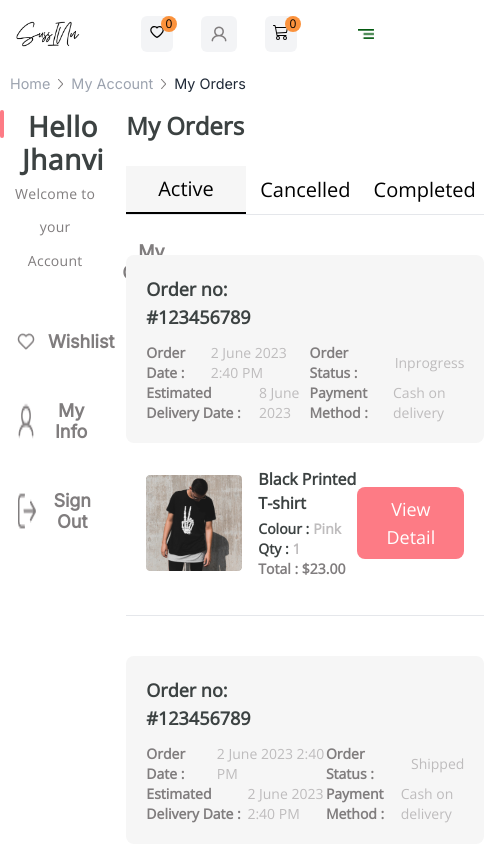
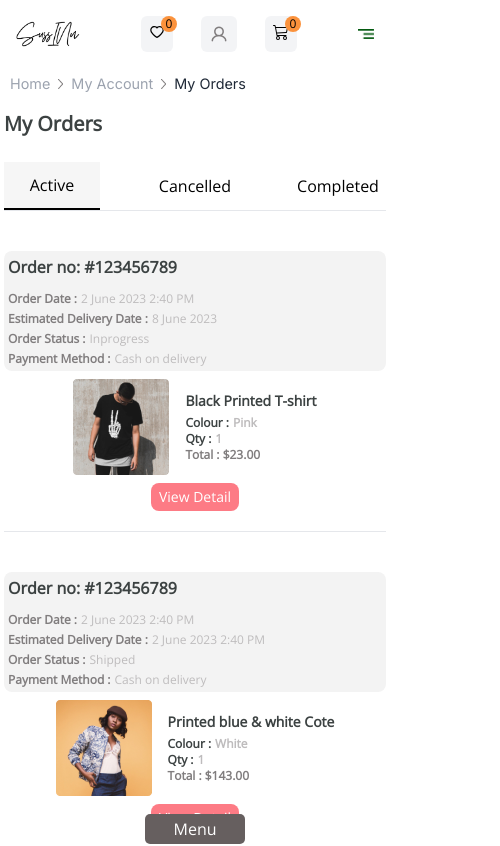
Before and after one commit to m-yunus/suss_ecommerce, a React (Create React App) app: page /my-orders in a window 390 px wide. Shown: the top 846 px of the page, 500 px wide, since content can reach past the window. Built offline with nearby package versions, Linux system fonts and the light colour scheme.

Commit message:
my orders made responsive

```diff
--- a/src/Pages/Contact_Details/Contact_Details_Right/Contact_Details.css
+++ b/src/Pages/Contact_Details/Contact_Details_Right/Contact_Details.css
@@ -8,8 +8,6 @@ font-weight: 500;
     font-family: "Open Sans", sans-serif;
     color: #3C4242;
 }
-
-
 .contact-details-right h1{
 
 font-size: 1.75rem;
@@ -17,8 +15,6 @@ font-style: normal;
 font-weight: 700;
 line-height: 2.2rem;
 letter-spacing: 0.035rem;
-
-
 
 }
 .contact-details-right h2{
--- a/src/Pages/My_Order/My_Order.jsx
+++ b/src/Pages/My_Order/My_Order.jsx
@@ -1,4 +1,4 @@
-import React, { useState } from "react";
+import React, { useEffect, useState } from "react";
 import Navbar from "../../layout/Navbar";
 import Footer from "../../layout/Footer";
 import "./My_Order.css"
@@ -9,6 +9,29 @@ import product1 from "../../assets/images/My-Orders/product1.png"
 import product2 from "../../assets/images/My-Orders/product2.png";
 
 const My_Order = () => {
+
+ const [showProductListLeft, setShowProductListLeft] = useState(
+   window.innerWidth > 769
+ );
+ const [showRightSection, setShowRightSection] = useState(true);
+ useEffect(() => {
+   const handleResize = () => {
+     setShowProductListLeft(window.innerWidth > 769);
+   };
+
+   window.addEventListener("resize", handleResize);
+
+   return () => {
+     window.removeEventListener("resize", handleResize);
+   };
+ }, []);
+ const toggleLeftSection = () => {
+   setShowProductListLeft(!showProductListLeft);
+   setShowRightSection(showProductListLeft);
+ };
+
+
+
   const [activeTab, setActiveTab] = useState("Active");
   let content;
   switch (activeTab) {
@@ -16,25 +39,28 @@ const My_Order = () => {
       content = (
         <div className="mt-4">
           <div className="my-10">
-            <div className="bg-[#F6F6F6] w-full rounded-lg flex justify-between p-5">
+            <div className="bg-[#f3f3f3] w-full rounded-lg flex  flex-col sm:flex-row justify-between p-1 sm:p-5">
               <div>
-                <h1 className="text-[#3C4242] font-semibold text-lg">
+                <h1 className="text-[#3C4242] font-semibold text-base sm:text-lg">
                   Order no: #123456789
                 </h1>
-                <span className="flex items-center gap-1 mt-3">
-                  <h2 className="text-[#807D7E] text-sm font-semibold">
+                <span className="flex items-center gap-1 mt-3  mb-1">
+                  <h2
+                    className="text-[#807D7E]  text-xs
+                  sm:text-sm font-semibold"
+                  >
                     Order Date :
                   </h2>{" "}
-                  <h3 className="text-[#BEBCBD] font-normal text-sm ">
+                  <h3 className="text-[#BEBCBD] font-normal text-xs sm:text-sm ">
                     {" "}
                     2 June 2023 2:40 PM
                   </h3>
                 </span>
-                <span className="flex items-center gap-1 ">
-                  <h2 className="text-[#807D7E] text-sm font-semibold">
+                <span className="flex items-center gap-1 mb-1">
+                  <h2 className="text-[#807D7E] text-xs sm:text-sm font-semibold">
                     Estimated Delivery Date :
                   </h2>{" "}
-                  <h3 className="text-[#BEBCBD] font-normal text-sm ">
+                  <h3 className="text-[#BEBCBD] font-normal text-xs sm:text-sm ">
                     {" "}
                     8 June 2023
                   </h3>
@@ -42,81 +68,87 @@ const My_Order = () => {
               </div>
               <div className="flex flex-col  ">
                 <div className="flex-grow"></div>
-                <span className="flex items-center gap-1 ">
-                  <h2 className="text-[#807D7E] text-sm font-semibold">
+                <span className="flex items-center gap-1 mb-1">
+                  <h2 className="text-[#807D7E] text-xs sm:text-sm font-semibold">
                     Order Status :
                   </h2>{" "}
-                  <h3 className="text-[#BEBCBD] font-normal text-sm ">
+                  <h3 className="text-[#BEBCBD] font-normal text-xs sm:text-sm ">
                     {" "}
                     Inprogress
                   </h3>
                 </span>
 
                 <span className="flex items-center gap-1 ">
-                  <h2 className="text-[#807D7E] text-sm font-semibold">
+                  <h2 className="text-[#807D7E] text-xs sm:text-sm font-semibold">
                     Payment Method :
                   </h2>{" "}
-                  <h3 className="text-[#BEBCBD] font-normal text-sm ">
+                  <h3 className="text-[#BEBCBD] font-normal text-xs sm:text-sm ">
                     {" "}
                     Cash on delivery
                   </h3>
                 </span>
               </div>
             </div>
-            <div className="my-1 p-5 flex justify-between items-center">
+            <div className="my-1 p-1 sm:p-5 flex justify-between  flex-col sm:flex-row  items-center">
               <div className="flex gap-4 items-center">
                 <img src={product1} alt="" />
                 <div>
-                  <h1 className="text-[#3C4242] text-base font-semibold">
+                  <h1 className="text-[#3C4242] text-sm sm:text-base font-semibold">
                     Black Printed T-shirt
                   </h1>
                   <span className="flex gap-1 items-center mt-1">
-                    <h2 className="text-[#3C4242] font-semibold text-sm">
+                    <h2 className="text-[#3C4242] font-semibold text-xs sm:text-sm">
                       Colour :
                     </h2>{" "}
-                    <h3 className="text-[#BEBCBD] text-sm font-semibold">
+                    <h3 className="text-[#BEBCBD] text-xs sm:text-sm font-semibold">
                       Pink
                     </h3>
                   </span>
                   <span className="flex gap-1 items-center">
-                    <h2 className="text-[#3C4242] font-semibold text-sm">
+                    <h2 className="text-[#3C4242] font-semibold text-xs sm:text-sm">
                       Qty :
                     </h2>{" "}
-                    <h3 className="text-[#BEBCBD] text-sm font-semibold">1</h3>
+                    <h3 className="text-[#BEBCBD] text-xs sm:text-sm font-semibold">
+                      1
+                    </h3>
                   </span>
-                  <h4 className="text-[#807D7E] text-sm font-semibold">
+                  <h4 className="text-[#807D7E] text-xs sm:text-sm font-semibold">
                     Total : $23.00
                   </h4>
                 </div>
               </div>
               <div>
-                <button className="bg-[#FD7B85] text-white text-lg font-medium px-5 py-2 rounded-lg ">
+                <button className="bg-[#FD7B85] text-white text-sm sm:text-lg px-2 py-1 mt-2 sm:mt-0 font-medium sm:px-5 sm:py-2 rounded-lg ">
                   View Detail
                 </button>
               </div>
             </div>
             <hr className="mt-4" />
           </div>
+
           <div className="my-10">
-            <div className="bg-[#F6F6F6] w-full rounded-lg flex justify-between p-5">
+            <div className="bg-[#f3f3f3] w-full rounded-lg flex  flex-col sm:flex-row justify-between p-1 sm:p-5">
               <div>
-                <h1 className="text-[#3C4242] font-semibold text-lg">
+                <h1 className="text-[#3C4242] font-semibold text-base sm:text-lg">
                   Order no: #123456789
                 </h1>
-                <span className="flex items-center gap-1 mt-3">
-                  <h2 className="text-[#807D7E] text-sm font-semibold">
+                <span className="flex items-center gap-1 mt-3  mb-1">
+                  <h2
+                    className="text-[#807D7E]  text-xs
+                  sm:text-sm font-semibold"
+                  >
                     Order Date :
                   </h2>{" "}
-                  <h3 className="text-[#BEBCBD] font-normal text-sm ">
+                  <h3 className="text-[#BEBCBD] font-normal text-xs sm:text-sm ">
                     {" "}
                     2 June 2023 2:40 PM
                   </h3>
                 </span>
-                <span className="flex items-center gap-1 ">
-                  <h2 className="text-[#807D7E] text-sm font-semibold">
+                <span className="flex items-center gap-1 mb-1">
+                  <h2 className="text-[#807D7E] text-xs sm:text-sm font-semibold">
                     Estimated Delivery Date :
                   </h2>{" "}
-                  <h3 className="text-[#BEBCBD] font-normal text-sm ">
+                  <h3 className="text-[#BEBCBD] font-normal text-xs sm:text-sm ">
                     {" "}
                     2 June 2023 2:40 PM
                   </h3>
@@ -124,55 +156,57 @@ const My_Order = () => {
               </div>
               <div className="flex flex-col  ">
                 <div className="flex-grow"></div>
-                <span className="flex items-center gap-1 ">
-                  <h2 className="text-[#807D7E] text-sm font-semibold">
+                <span className="flex items-center gap-1 mb-1">
+                  <h2 className="text-[#807D7E] text-xs sm:text-sm font-semibold">
                     Order Status :
                   </h2>{" "}
-                  <h3 className="text-[#BEBCBD] font-normal text-sm ">
+                  <h3 className="text-[#BEBCBD] font-normal text-xs sm:text-sm ">
                     {" "}
                     Shipped
                   </h3>
                 </span>
 
                 <span className="flex items-center gap-1 ">
-                  <h2 className="text-[#807D7E] text-sm font-semibold">
+                  <h2 className="text-[#807D7E] text-xs sm:text-sm font-semibold">
                     Payment Method :
                   </h2>{" "}
-                  <h3 className="text-[#BEBCBD] font-normal text-sm ">
+                  <h3 className="text-[#BEBCBD] font-normal text-xs sm:text-sm ">
                     {" "}
                     Cash on delivery
                   </h3>
                 </span>
               </div>
             </div>
-            <div className="my-1 p-5 flex justify-between items-center">
+            <div className="my-1 p-1 sm:p-5 flex justify-between  flex-col sm:flex-row  items-center">
               <div className="flex gap-4 items-center">
                 <img src={product2} alt="" />
                 <div>
-                  <h1 className="text-[#3C4242] text-base font-semibold">
+                  <h1 className="text-[#3C4242] text-sm sm:text-base font-semibold">
                     Printed blue & white Cote
                   </h1>
                   <span className="flex gap-1 items-center mt-1">
-                    <h2 className="text-[#3C4242] font-semibold text-sm">
+                    <h2 className="text-[#3C4242] font-semibold text-xs sm:text-sm">
                       Colour :
                     </h2>{" "}
-                    <h3 className="text-[#BEBCBD] text-sm font-semibold">
+                    <h3 className="text-[#BEBCBD] text-xs sm:text-sm font-semibold">
                       White
                     </h3>
                   </span>
                   <span className="flex gap-1 items-center">
-                    <h2 className="text-[#3C4242] font-semibold text-sm">
+                    <h2 className="text-[#3C4242] font-semibold text-xs sm:text-sm">
                       Qty :
                     </h2>{" "}
-                    <h3 className="text-[#BEBCBD] text-sm font-semibold">1</h3>
+                    <h3 className="text-[#BEBCBD] text-xs sm:text-sm font-semibold">
+                      1
+                    </h3>
                   </span>
-                  <h4 className="text-[#807D7E] text-sm font-semibold">
+                  <h4 className="text-[#807D7E] text-xs sm:text-sm font-semibold">
                     Total : $143.00
                   </h4>
                 </div>
               </div>
               <div>
-                <button className="bg-[#FD7B85] text-white text-lg font-medium px-5 py-2 rounded-lg ">
+                <button className="bg-[#FD7B85] text-white text-sm sm:text-lg px-2 py-1 mt-2 sm:mt-0 font-medium sm:px-5 sm:py-2 rounded-lg ">
                   View Detail
                 </button>
               </div>
@@ -200,13 +234,15 @@ const My_Order = () => {
         <p className="text-gray-400">My Account</p> <img src={arrow} alt="" />{" "}
         <p className="text-gray-800">My Orders</p>
       </div>
-      <div className="my-order-total px-6 flex ">
-        <WishlistSidebar  className=""/>
-        <div className=" my-order-right-section w-full px-4 ">
-          <h1 className="text-[#3C4242] font-bold  text-2xl">My Orders</h1>
-          <div className=" flex justify-between text-[#3C4242 ]  text-xl font-normal mt-6">
+      <div className="my-order-total sm:px-6 flex ">
+        <div>{showProductListLeft && <WishlistSidebar />}</div>
+
+        {showRightSection && (
+          <div className=" my-order-right-section w-full px-1 sm:px-4 ">
+            <h1 className="text-[#3C4242] font-bold  text-xl sm:text-2xl">My Orders</h1>
+            <div className=" flex justify-between text-[#3C4242 ]   text-xl font-normal mt-6">
               <button
-              className={`w-[10rem] h-[3rem] ${
+                className={`w-[6rem] text-base sm:text-xl sm:w-[10rem] h-[3rem] ${
                   activeTab === "Active"
                     ? "border-b-2 border-black bg-[#F6F6F6]"
                     : ""
@@ -216,7 +252,7 @@ const My_Order = () => {
                 Active
               </button>
               <button
-              className={`w-[10rem] h-[3rem] ${
+                className={`w-[6rem] text-base sm:text-xl sm:w-[10rem] h-[3rem] ${
                   activeTab === "Cancelled"
                     ? "border-b-2 border-black bg-[#F6F6F6]"
                     : ""
@@ -226,7 +262,7 @@ const My_Order = () => {
                 Cancelled
               </button>
               <button
-              className={`w-[10rem] h-[3rem] ${
+                className={`w-[6rem]  text-base sm:text-xl sm:w-[10rem] h-[3rem] ${
                   activeTab === "Completed"
                     ? "border-b-2 border-black bg-[#F6F6F6]"
                     : ""
@@ -240,8 +276,15 @@ const My_Order = () => {
 
             {content}
           </div>
+        )}
       </div>
       <Footer />
+
+      <div className="w-full  flex justify-center">
+        <button className=" menu-btn-contact" onClick={toggleLeftSection}>
+          {showProductListLeft ? "Cancel" : "Menu"}
+        </button>
+      </div>
     </>
   );
 };
```
Also changed, not shown: src/Pages/My_Order/My_Order.css (+7 -0 lines). Lines whose indentation alone changed are shown as unchanged.
